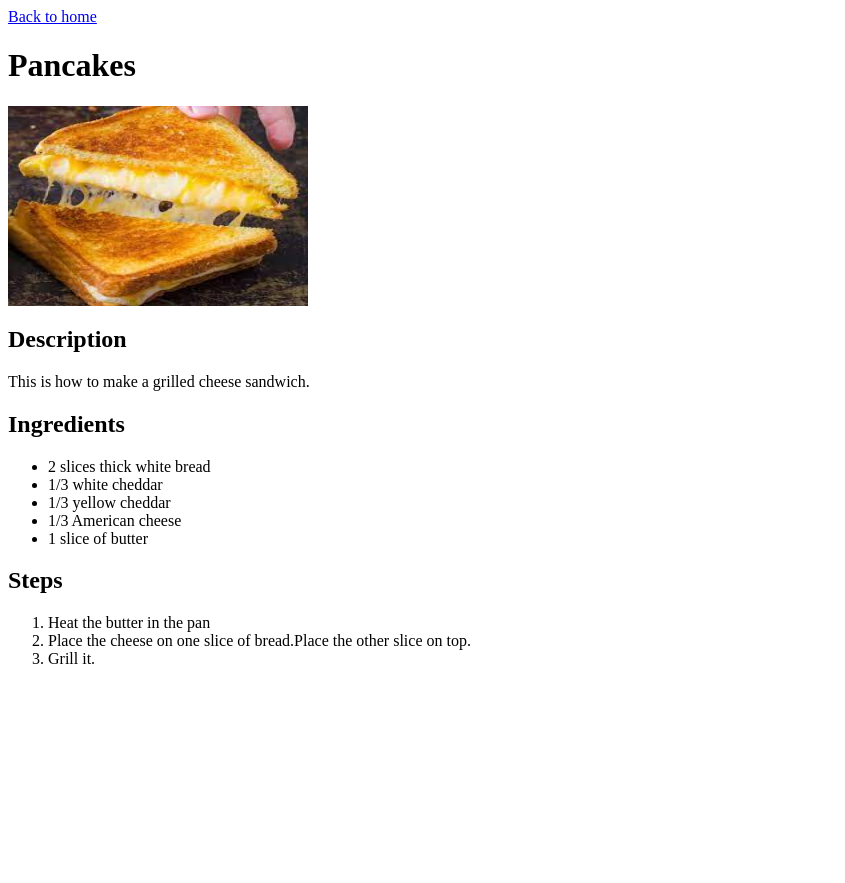
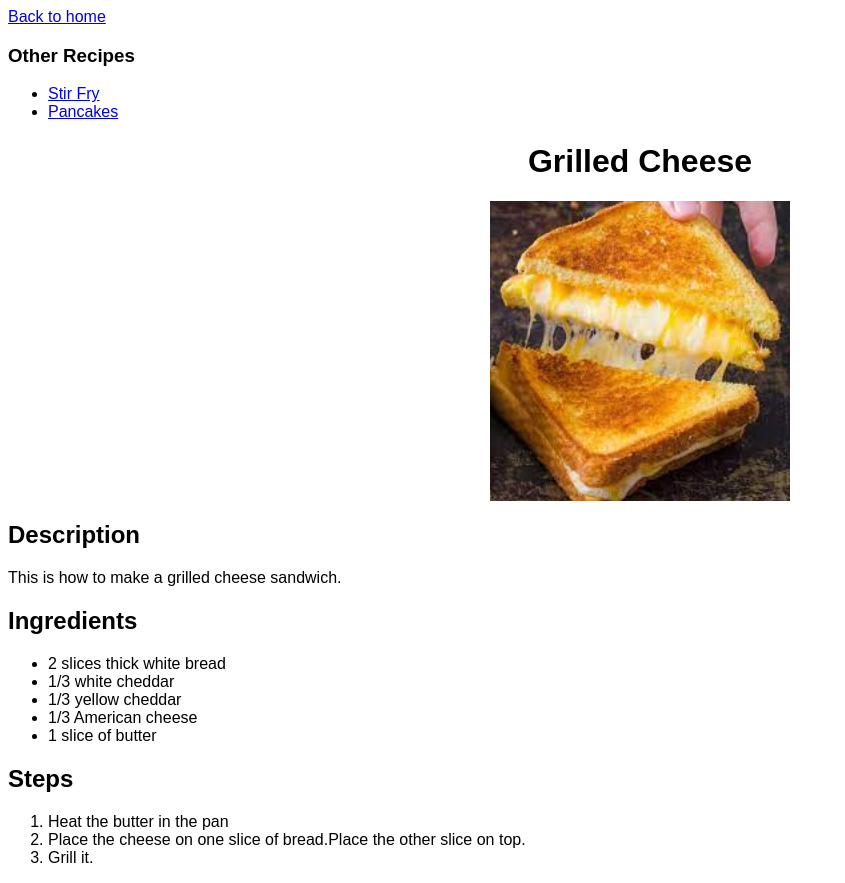
Before and after one commit to jordlim/odin-recipes, a plain HTML site: page recipes/grilledcheese.html in a window 1280 px wide. Shown: the whole page, without its empty margins (0-845 px from the left). Before the commit the page ends 800 px from the top, so only its background shows below. Drawn offline with Linux system fonts and the light colour scheme.

Commit message:
Add CSS, adjust centering and create page index
Begin styling page with center title and font changes.
Change styling settings for all images with a CSS class. Images share
same height and center.

```diff
--- a/recipes/grilledcheese.html
+++ b/recipes/grilledcheese.html
@@ -1,7 +1,13 @@
 <a href="../index.html">Back to home</a>
+<h3>Other Recipes</h2>
+<ul>
+    <li><a href="stirfry.html">Stir Fry</a></li>
+    <li><a href="pancakes.html">Pancakes</a></li>
+</ul>
+<link rel="stylesheet" href="../styles.css"/>
 
-<h1>Pancakes</h1>
-<img src="../images/grilledcheese.jpg" width="300" height="200" alt="Grilled Cheese">
+<h1>Grilled Cheese</h1>
+<img src="../images/grilledcheese.jpg" alt="Grilled Cheese" class="center">
 <h2>Description</h2>
 <p>This is how to make a grilled cheese sandwich.</p>
 <h2>Ingredients</h2>
--- /dev/null
+++ b/styles.css
@@ -0,0 +1,17 @@
+h1{
+    text-align: center;
+    font-weight: bold;
+    font-size: 32px;
+}
+
+*{
+    font-family: Arial, Helvetica, sans-serif;
+}
+
+.center{
+    display: block;
+    margin-left: auto;
+    margin-right: auto;
+    width: auto;
+    height: 300px;
+}
```
Also changed, not shown: index.html (+1 -0 lines), recipes/pancakes.html (+7 -1 lines), recipes/stirfry.html (+11 -1 lines).
